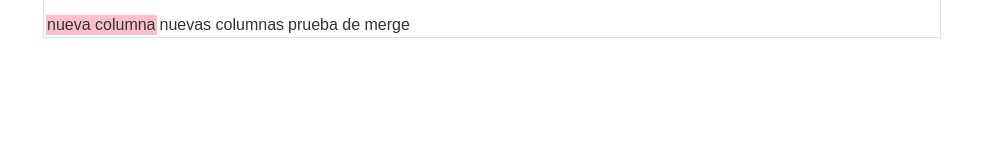
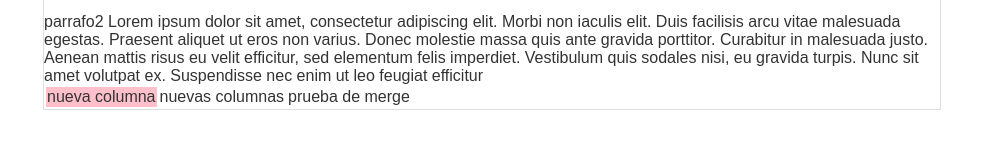
Before and after one commit to leonardogsandoval/PRueba-de-GIT, a plain HTML site: page index.html in a window 1280 px wide. Shown: the part 190-336 px from the top of the page, without its empty margins (148-1131 px from the left). Drawn offline with Linux system fonts and the light colour scheme.

Commit message:
agregar el parrafo2 al body

```diff
--- a/index.html
+++ b/index.html
@@ -29,6 +29,10 @@
 	<p>
 		Lorem ipsum dolor sit amet, consectetur adipiscing elit. Morbi non iaculis elit. Duis facilisis arcu vitae malesuada egestas. Praesent aliquet ut eros non varius. Donec molestie massa quis ante gravida porttitor. Curabitur in malesuada justo. Aenean mattis risus eu velit efficitur, sed elementum felis imperdiet. Vestibulum quis sodales nisi, eu gravida turpis. Nunc sit amet volutpat ex. Suspendisse nec enim ut leo feugiat efficitur
 	</p>
+
+	<div>
+		parrafo2 Lorem ipsum dolor sit amet, consectetur adipiscing elit. Morbi non iaculis elit. Duis facilisis arcu vitae malesuada egestas. Praesent aliquet ut eros non varius. Donec molestie massa quis ante gravida porttitor. Curabitur in malesuada justo. Aenean mattis risus eu velit efficitur, sed elementum felis imperdiet. Vestibulum quis sodales nisi, eu gravida turpis. Nunc sit amet volutpat ex. Suspendisse nec enim ut leo feugiat efficitur
+	</div>
 	</div>
 	<div>
 		<table>
```
